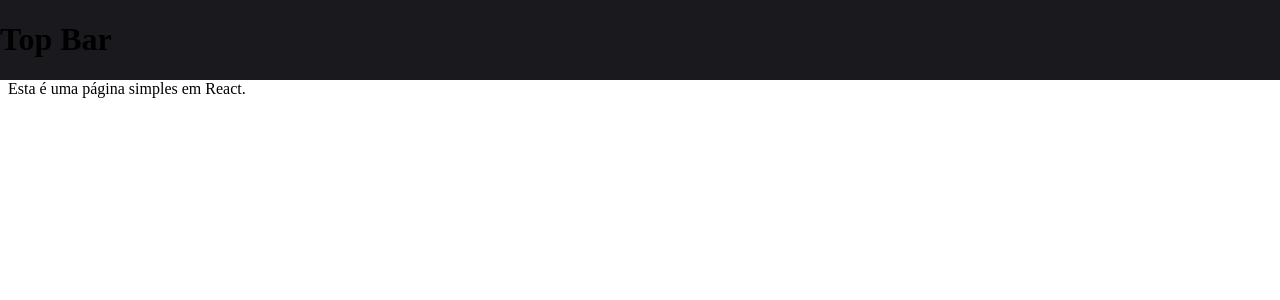
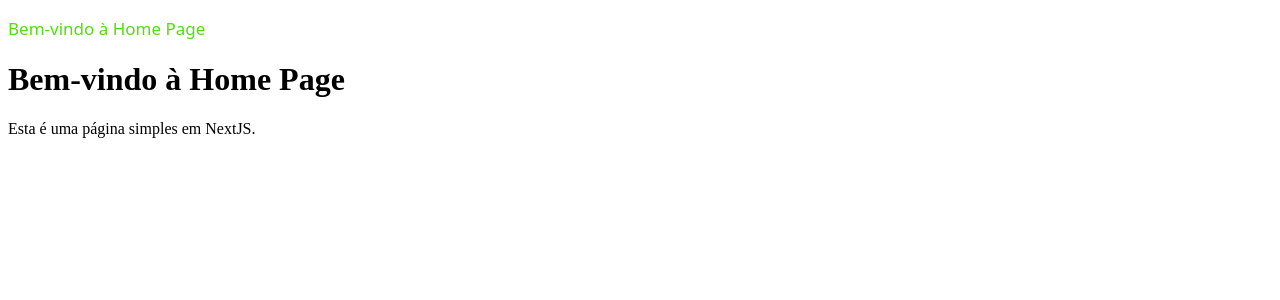
Before and after one commit to Rafael-BD/bytezero, a Next.js app: page /home in a window 1280 px wide. Shown: the top 300 px of the page. Built offline with nearby package versions, Linux system fonts and the light colour scheme.

Commit message:
📦 NEW: Add and config Stitches

```diff
--- a/package.json
+++ b/package.json
@@ -12,11 +12,11 @@
     "@novu/framework": "^2.0.1",
     "@react-email/components": "^0.0.25",
     "@sentry/browser": "^8.28.0",
+    "@stitches/react": "^1.2.8",
     "next": "14.2.8",
     "react": "^18",
     "react-dom": "^18",
     "react-email": "^3.0.1",
-    "styled-components": "^6.1.13",
     "zod": "^3.23.8",
     "zod-to-json-schema": "^3.23.2"
   },
--- /dev/null
+++ b/src/pages/_document.tsx
@@ -0,0 +1,19 @@
+import React from 'react';
+import NextDocument, { Html, Head, Main, NextScript } from 'next/document';
+import { getCssText } from '../../stitches.config';
+
+export default class Document extends NextDocument {
+  render() {
+    return (
+      <Html lang="en">
+        <Head>
+          <style id="stitches" dangerouslySetInnerHTML={{ __html: getCssText() }} />
+        </Head>
+        <body>
+          <Main />
+          <NextScript />
+        </body>
+      </Html>
+    );
+  }
+}
--- a/src/pages/home.jsx
+++ b/src/pages/home.jsx
@@ -1,25 +1,33 @@
 import React from 'react';
-import styled from 'styled-components';
-import colors from '../style/colors';
+// import colors from '../style/colors';
+import { styled } from '../../stitches.config';
 
-const TopBar = styled.div`
-    background-color: ${colors.foreground};
-    position: absolute;
-    top: 0;
-    left: 0;
-    width: 100%;
-    height: 80px;
-`;
+const Text = styled('p', {
+    fontFamily: '$system',
+    color: '$hiContrast',
+
+    variants: {
+        size: {
+            1: {
+                fontSize: '$1',
+            },
+            2: {
+                fontSize: '$2',
+            },
+            3: {
+                fontSize: '$3',
+            },
+        },
+    },
+});
 
 const HomePage = () => {
     return (
         <div>
-            <TopBar>
-                <h1>Top Bar</h1>
-            </TopBar>
+            <Text size="3">Bem-vindo à Home Page</Text>
 
             <h1>Bem-vindo à Home Page</h1>
-            <p>Esta é uma página simples em React.</p>
+            <p>Esta é uma página simples em NextJS.</p>
         </div>
     );
 };
--- /dev/null
+++ b/stitches.config.ts
@@ -0,0 +1,18 @@
+import { createStitches } from '@stitches/react';
+
+export const { styled, getCssText } = createStitches({
+    theme: {
+        fonts: {
+            system: 'system-ui',
+        },
+        colors: {
+            hiContrast: 'hsl(100, 88%, 46%)',
+            loContrast: 'white',
+        },
+        fontSizes: {
+            1: '13px',
+            2: '15px',
+            3: '17px',
+        },
+    },
+});
```
Also changed, not shown: 1 other file (tests, documents, lock files or other folders).
